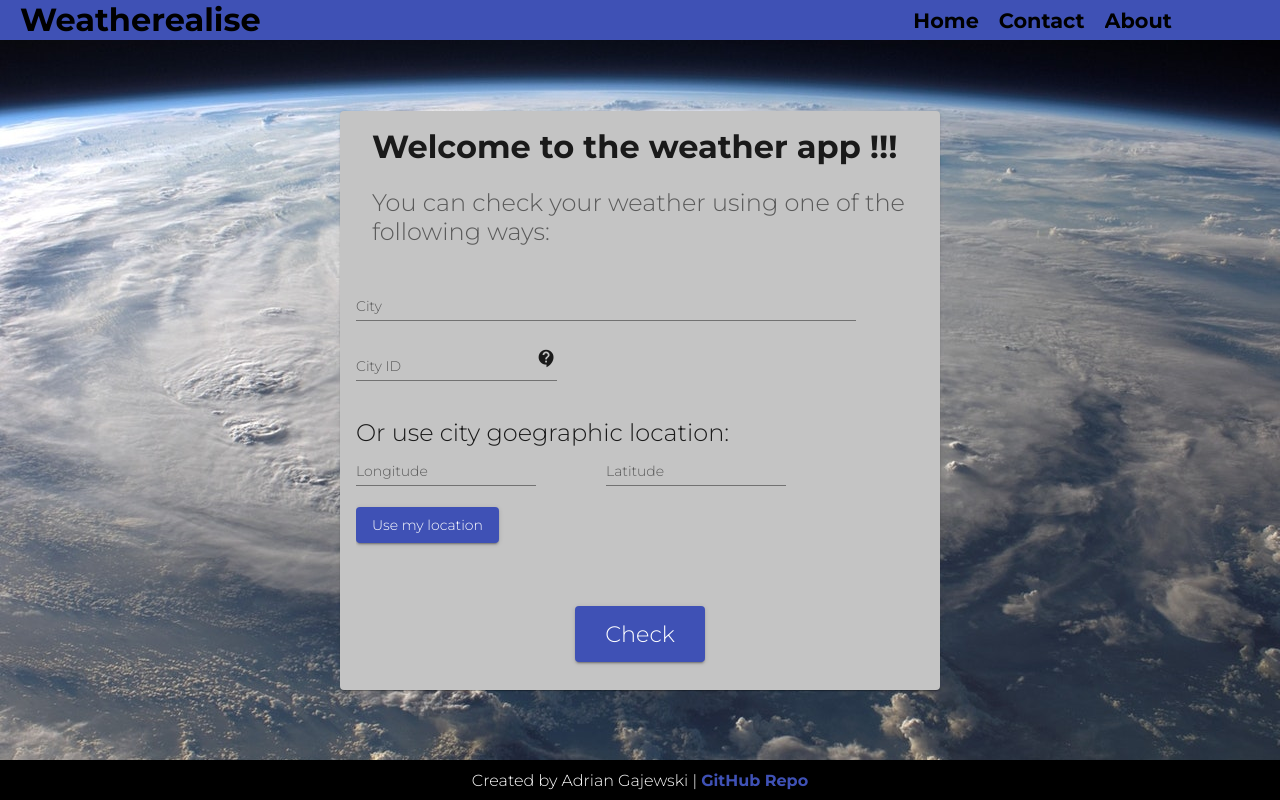
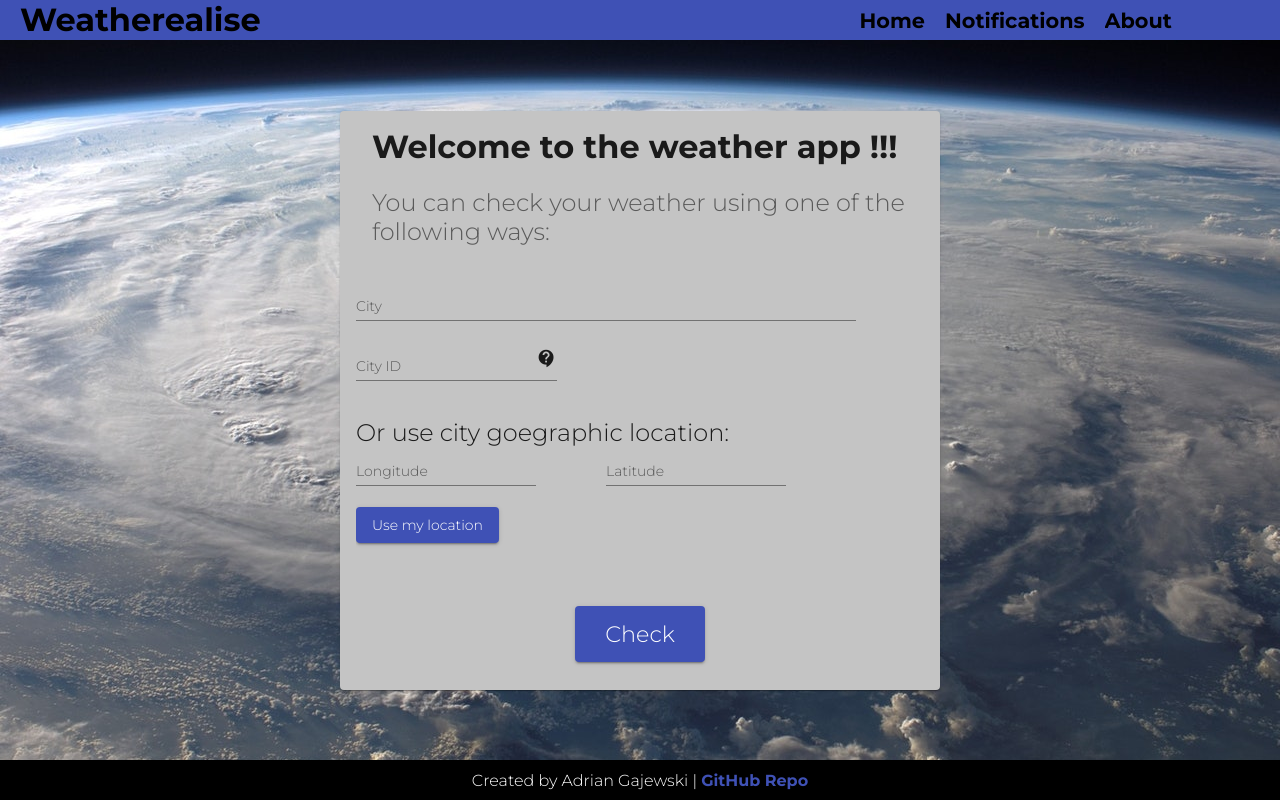
Before and after one commit to AdrianGajewskiDev/Weather-App, an Angular app in the folder Client/WeatherApp-Client/: page / in a window 1280 px wide. Built offline with nearby package versions, Linux system fonts and the light colour scheme.

Commit message:
add actions to navbar

```diff
--- a/Client/WeatherApp-Client/src/app/navbar/navbar.component.html
+++ b/Client/WeatherApp-Client/src/app/navbar/navbar.component.html
@@ -8,8 +8,8 @@
   <h1 fxFlex="30">Weatherealise</h1>
   <div fxFlex="70" class="nav-actions">
     <ul class="nav-list">
-      <li><a>Home</a></li>
-      <li><a>Contact</a></li>
+      <li><a (click)="goTo('/home')">Home</a></li>
+      <li><a (click)="goTo('/notifications')">Notifications</a></li>
       <li><a>About</a></li>
     </ul>
   </div>
--- a/Client/WeatherApp-Client/src/app/navbar/navbar.component.ts
+++ b/Client/WeatherApp-Client/src/app/navbar/navbar.component.ts
@@ -1,4 +1,5 @@
 import { Component, OnInit } from "@angular/core";
+import { Router } from "@angular/router";
 
 @Component({
   selector: "app-navbar",
@@ -6,7 +7,11 @@ import { Component, OnInit } from "@angular/core";
   styleUrls: ["./navbar.component.css"],
 })
 export class NavbarComponent implements OnInit {
-  constructor() {}
+  constructor(private router: Router) {}
 
   ngOnInit(): void {}
+
+  goTo(route): void {
+    this.router.navigateByUrl(route);
+  }
 }
```
